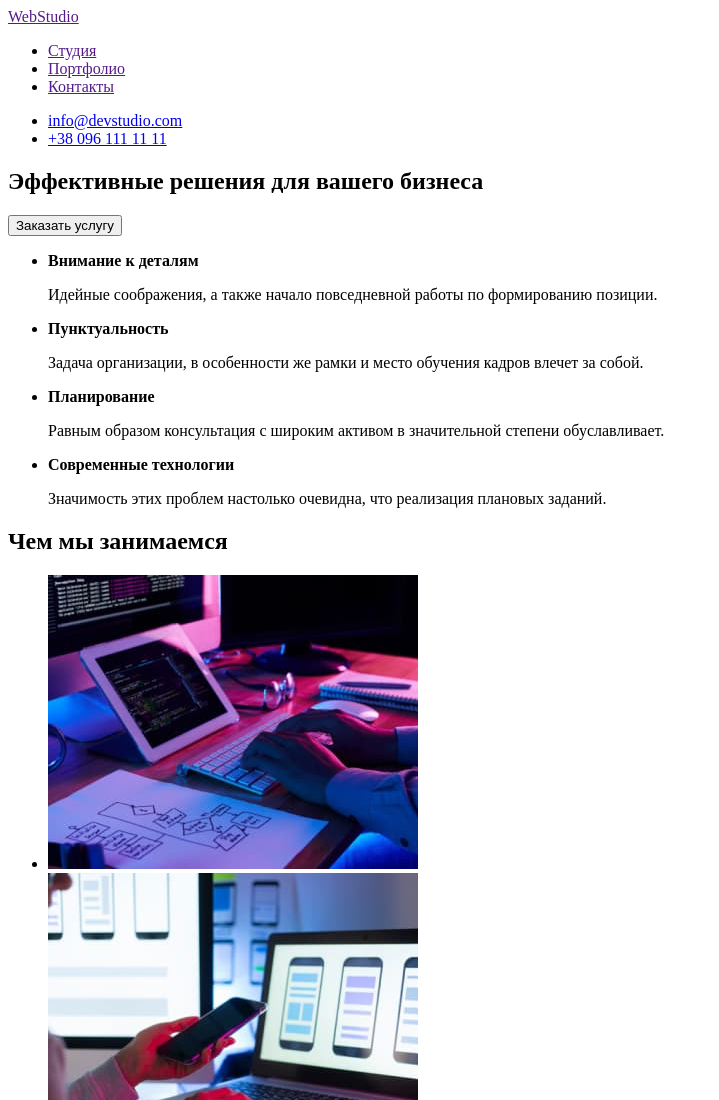
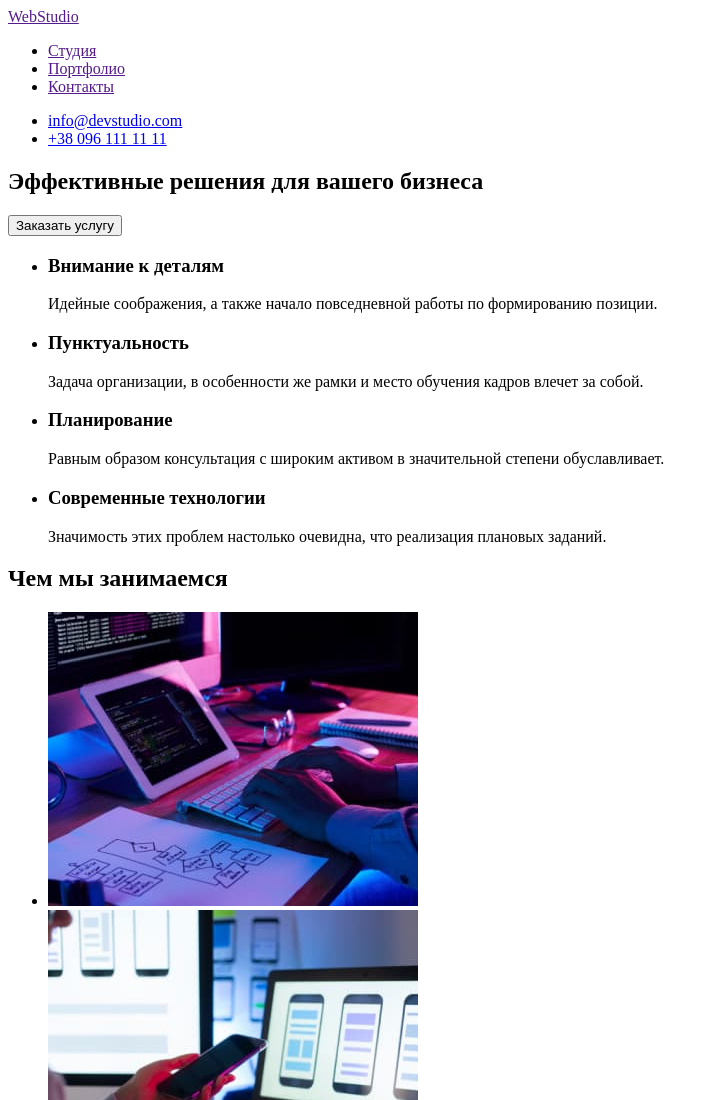
Before and after one commit to StepanNehoda/goit-markup-hw-01, a plain HTML site: page index.html in a window 1280 px wide. Shown: the top 1100 px of the page, without its empty margins (0-719 px from the left). Drawn offline with Linux system fonts and the light colour scheme.

Commit message:
Update index.html

```diff
--- a/index.html
+++ b/index.html
@@ -46,19 +46,19 @@
                     <h2 hidden>Преимущества</h2>
                     <ul>
                         <li>
-                            <b lang="ru">Внимание к деталям</b>
+                            <h3 lang="ru">Внимание к деталям</h3>
                             <p lang="ru">Идейные соображения, а также начало повседневной работы по формированию позиции.</p>
                         </li>
                         <li>
-                            <b lang="ru">Пунктуальность</b>
+                            <h3 lang="ru">Пунктуальность</h3>
                             <p lang="ru">Задача организации, в особенности же рамки и место обучения кадров влечет за собой.</p>
                         </li>
                         <li>
-                            <b lang="ru">Планирование</b>
+                            <h3 lang="ru">Планирование</h3>
                             <p lang="ru">Равным образом консультация с широким активом в значительной степени обуславливает.</p>
                         </li>
                         <li>
-                            <b lang="ru">Современные технологии</b>
+                            <h3 lang="ru">Современные технологии</h3>
                             <p lang="ru">Значимость этих проблем настолько очевидна, что реализация плановых заданий.</p>
                         </li>
                     </ul>
```
